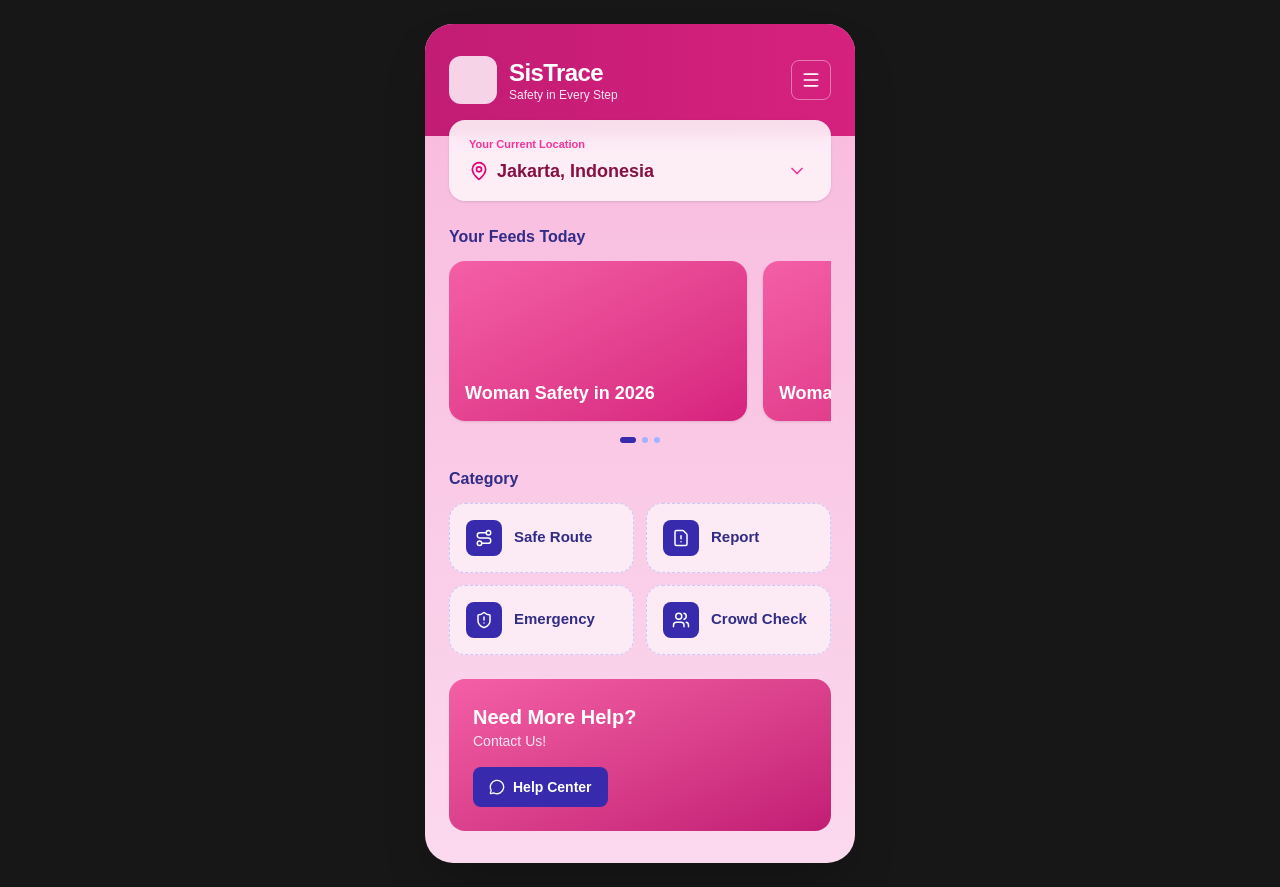
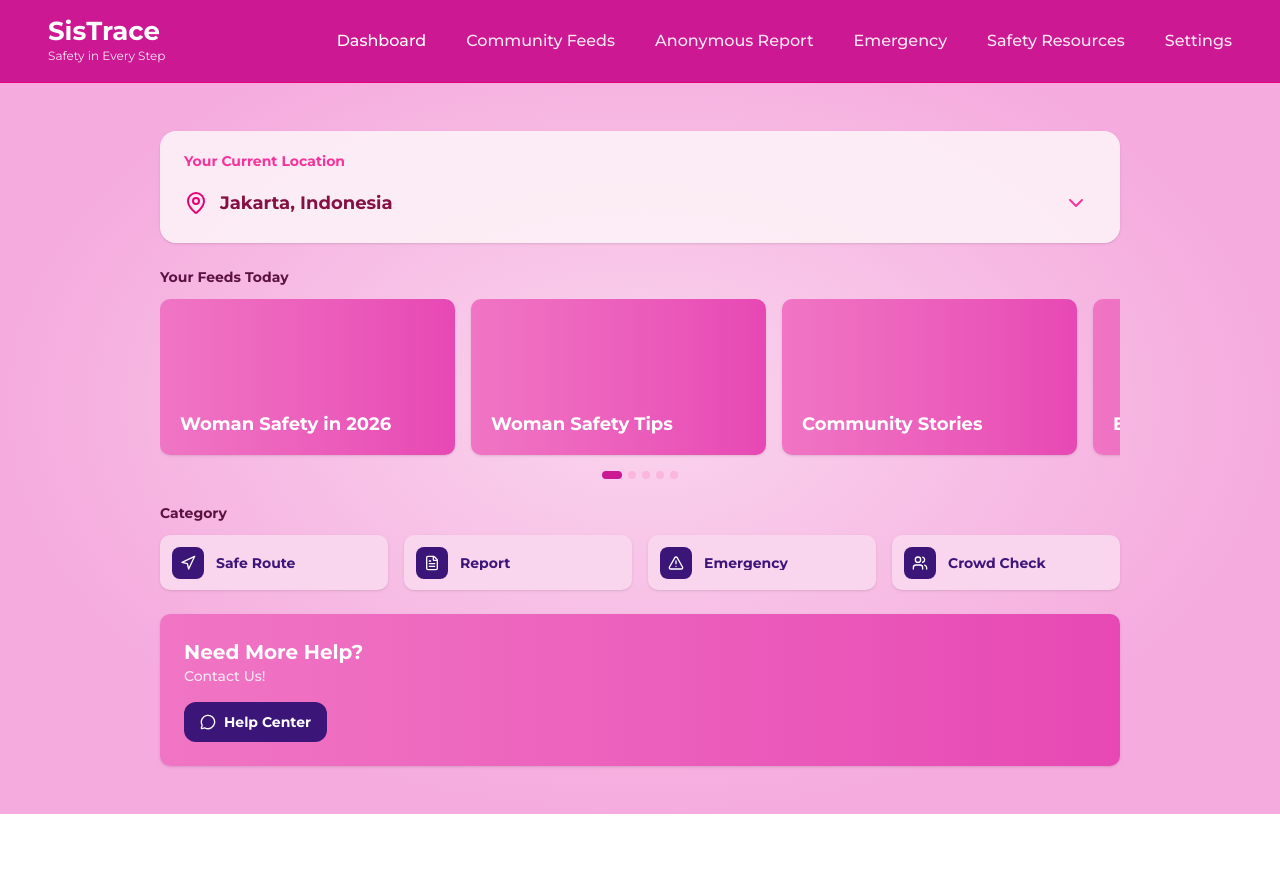
Before and after one commit to Sistech-Group-3/finpro_sistech, a Next.js app: page / in a window 1280 px wide. After the commit the page ends 814 px from the top, so only its background shows below. Built offline with nearby package versions, Linux system fonts and the light colour scheme.

Commit message:
Finalized dashboard

```diff
--- a/app/globals.css
+++ b/app/globals.css
@@ -12,15 +12,8 @@
   --font-mono: var(--font-geist-mono);
 }
 
-@media (prefers-color-scheme: dark) {
-  :root {
-    --background: #0a0a0a;
-    --foreground: #ededed;
-  }
-}
-
 body {
-  background: var(--background);
+  background: var(--background-pink, radial-gradient(50% 50% at 50% 50%, var(--Colors-Primary-100, #FAD5EE) 0%, var(--Colors-Primary-200, #F5ABDE) 100%));
   color: var(--foreground);
   font-family: Arial, Helvetica, sans-serif;
 }
--- a/app/layout.tsx
+++ b/app/layout.tsx
@@ -1,10 +1,17 @@
 import type { Metadata } from "next";
 import "./globals.css";
 import Navbar from "@/components/Navbar";
+import { Montserrat } from "next/font/google";
+
+const montserrat = Montserrat({
+  subsets: ["latin"],
+  weight: ["400", "500", "700"],
+});
 
 export const metadata: Metadata = {
-  title: "SisTrace - Safety in Every Step",
-  description: "Women safety platform: safe routes, anonymous reporting, and emergency support.",
+  title: "SisTrace — Safety in Every Step",
+  description:
+    "Women safety platform: safe routes, anonymous reporting, and emergency support.",
 };
 
 export default function RootLayout({
@@ -14,14 +21,14 @@ export default function RootLayout({
 }>) {
   return (
     <html lang="en">
-      <body>
-        <div className="min-h-screen w-full flex justify-center bg-neutral-900 py-6">
-          <div className="w-full max-w-[430px] min-h-[778px] rounded-[28px] overflow-hidden shadow-2xl bg-gradient-to-b from-[#F8B8DD] to-[#FBD9EE] flex flex-col">
-            <Navbar />
+      <body
+        className={`${montserrat.className} bg-gradient-to-b from-[#F8B8DD] to-[#FBD9EE] min-h-screen`}
+      >
+        <Navbar />
 
-            <div className="flex-1 px-6 -mt-4 space-y-6 pb-8">{children}</div>
-          </div>
-        </div>
+        <main className="max-w-7xl mx-auto px-6 lg:px-8 xl:px-10 py-6 space-y-8">
+          {children}
+        </main>
       </body>
     </html>
   );
--- a/app/page.tsx
+++ b/app/page.tsx
@@ -2,31 +2,19 @@ import LocationCard from "@/components/LocationCard";
 import FeedsCarousel from "@/components/FeedsCarousel";
 import CategoryGrid from "@/components/CategoryGrid";
 import HelpCenterCard from "@/components/HelpCenterCard";
-import { Route, FileWarning, ShieldAlert, Users } from "lucide-react";
-
-const CATEGORIES = [
-  { label: "Safe Route", icon: Route, href: "/safe-route" },
-  { label: "Report", icon: FileWarning, href: "/anonymous-report" },
-  { label: "Emergency", icon: ShieldAlert, href: "/emergency" },
-  { label: "Crowd Check", icon: Users, href: "/crowd-check" },
-];
 
 export default function DashboardPage() {
   return (
-    <>
-      <LocationCard />
+    <main className="mx-auto max-w-5xl px-4 pt-3 pb-6 sm:px-6 sm:pt-6 lg:px-8 flex flex-col gap-5 sm:gap-6">
+      <div className="w-full">
+        <LocationCard />
+      </div>
+
       <FeedsCarousel />
 
-      <div>
-        <h2 className="font-bold text-indigo-900 mb-3">Category</h2>
-        <div className="grid grid-cols-2 gap-3">
-          {CATEGORIES.map((cat) => (
-            <CategoryGrid key={cat.label} {...cat} />
-          ))}
-        </div>
-      </div>
+      <CategoryGrid />
 
       <HelpCenterCard />
-    </>
+    </main>
   );
 }
--- a/components/CategoryGrid.tsx
+++ b/components/CategoryGrid.tsx
@@ -1,24 +1,65 @@
 import Link from "next/link";
-import { LucideIcon } from "lucide-react";
+import {
+  LucideIcon,
+  Navigation,
+  FileText,
+  AlertTriangle,
+  Users,
+} from "lucide-react";
 
-interface CategoryCardProps {
+interface Category {
   label: string;
   icon: LucideIcon;
   href: string;
 }
 
-export default function CategoryGrid({ label, icon: Icon, href }: CategoryCardProps) {
+const CATEGORIES: Category[] = [
+  {
+    label: "Safe Route",
+    icon: Navigation,
+    href: "/safe-route",
+  },
+  {
+    label: "Report",
+    icon: FileText,
+    href: "/anonymous-report",
+  },
+  {
+    label: "Emergency",
+    icon: AlertTriangle,
+    href: "/emergency",
+  },
+  {
+    label: "Crowd Check",
+    icon: Users,
+    href: "/crowd-check",
+  },
+];
+
+export default function CategoryGrid() {
   return (
+    <div>
+      <h2 className="font-bold text-[#5B1242] mb-3 text-sm">
+        Category
+      </h2>
+
+      <div className="grid grid-cols-2 sm:grid-cols-4 gap-3 sm:gap-4">
+        {CATEGORIES.map(({ label, icon: Icon, href }) => (
           <Link
+            key={label}
             href={href}
-      className="rounded-2xl bg-pink-50/80 hover:bg-pink-50 transition-colors px-4 py-4 flex items-center gap-3 border border-dashed border-indigo-300/60"
+            className="rounded-[10px] bg-[#FAD5EE] hover:bg-[#F8C4E6] transition-all pt-[12px] pb-[11px] pl-[12px] pr-[16px] sm:pr-[24px] flex items-center gap-[12px] shadow-sm"
           >
-      <div className="h-9 w-9 rounded-lg bg-indigo-800 flex items-center justify-center shrink-0">
-        <Icon className="h-4.5 w-4.5 text-white" />
+            <div className="h-8 w-8 rounded-[8px] bg-[#3B1578] flex items-center justify-center shrink-0">
+              <Icon className="h-4 w-4 text-white" />
             </div>
-      <span className="font-semibold text-indigo-900 text-[15px] leading-tight">
+
+            <span className="font-bold text-[#3B1578] text-xs sm:text-sm leading-none truncate">
               {label}
             </span>
           </Link>
+        ))}
+      </div>
+    </div>
   );
 }
--- a/components/FeedsCarousel.tsx
+++ b/components/FeedsCarousel.tsx
@@ -6,18 +6,25 @@ const FEEDS = [
   { id: 1, title: "Woman Safety in 2026" },
   { id: 2, title: "Woman Safety Tips" },
   { id: 3, title: "Community Stories" },
+  { id: 4, title: "Emergency Contacts" },
+  { id: 5, title: "Safe Routes Guide" },
 ];
 
 export default function FeedsCarousel() {
   const [activeSlide, setActiveSlide] = useState(0);
   const scrollerRef = useRef<HTMLDivElement>(null);
 
+  const getCardWidth = () => {
+    const el = scrollerRef.current;
+    if (!el || !el.firstElementChild) return 295 + 16;
+    return (el.firstElementChild as HTMLElement).offsetWidth + 16;
+  };
+
   function handleScroll() {
     const el = scrollerRef.current;
     if (!el) return;
-    const cardWidth = el.firstElementChild
-      ? (el.firstElementChild as HTMLElement).offsetWidth + 16
-      : 1;
+
+    const cardWidth = getCardWidth();
     const index = Math.round(el.scrollLeft / cardWidth);
     setActiveSlide(index);
   }
@@ -25,45 +32,76 @@ export default function FeedsCarousel() {
   function goToSlide(index: number) {
     const el = scrollerRef.current;
     if (!el) return;
-    const cardWidth = el.firstElementChild
-      ? (el.firstElementChild as HTMLElement).offsetWidth + 16
-      : 1;
-    el.scrollTo({ left: index * cardWidth, behavior: "smooth" });
+
+    const cardWidth = getCardWidth();
+
+    el.scrollTo({
+      left: index * cardWidth,
+      behavior: "smooth",
+    });
+
     setActiveSlide(index);
   }
 
   return (
     <div>
-      <h2 className="font-bold text-indigo-900 mb-3">Your Feeds Today</h2>
+      <h2 className="font-bold text-[#5B1242] mb-3 text-sm">
+        Your Feeds Today
+      </h2>
 
+      {/* Carousel Container */}
       <div
         ref={scrollerRef}
         onScroll={handleScroll}
-        className="flex gap-4 overflow-x-auto scrollbar-hide snap-x snap-mandatory pb-1"
+        className="
+          flex
+          gap-4
+          overflow-x-auto
+          snap-x snap-mandatory
+          scrollbar-hide
+          pb-1
+        "
       >
         {FEEDS.map((feed) => (
           <div
             key={feed.id}
-            className="snap-start shrink-0 w-[78%] h-40 rounded-2xl bg-gradient-to-br from-[#F45FA6] to-[#D6217E] p-4 flex items-end shadow-sm"
+            className="
+              snap-start
+              shrink-0
+              w-[295px]
+              h-[156px]
+              rounded-[10px]
+              bg-gradient-to-r
+              from-[#F075C4]
+              to-[#E748B4]
+              p-4 sm:p-5
+              flex items-end
+              shadow-sm
+              hover:shadow-md
+              transition-shadow
+            "
           >
-            <p className="text-white font-extrabold text-lg leading-tight">
+            <p className="text-white font-bold text-lg leading-tight">
               {feed.title}
             </p>
           </div>
         ))}
       </div>
 
+      {/* Dot indicator */}
       <div className="flex items-center justify-center gap-1.5 mt-3">
         {FEEDS.map((_, i) => (
           <button
             key={i}
             onClick={() => goToSlide(i)}
-            aria-label={`Ke slide ${i + 1}`}
+            aria-label={`Go to slide ${i + 1}`}
             className="p-1 -m-1"
           >
             <span
-              className={`block h-1.5 rounded-full transition-all ${
-                i === activeSlide ? "w-4 bg-indigo-800" : "w-1.5 bg-indigo-300"
+              className={`block h-2 rounded-full transition-all duration-300 ${
+                i === activeSlide
+                  ? "w-5 bg-[#CC1893]"
+                  : "w-2 bg-pink-300/60"
               }`}
             />
           </button>
--- a/components/HelpCenterCard.tsx
+++ b/components/HelpCenterCard.tsx
@@ -1,21 +1,36 @@
-import Link from "next/link";
+"use client";
+
 import { MessageCircle } from "lucide-react";
 
-export default function HelpCenterCard() {
+interface HelpCenterCardProps {
+  onContactClick?: () => void;
+}
+
+export default function HelpCenterCard({ onContactClick }: HelpCenterCardProps) {
+  function handleClick() {
+    if (onContactClick) {
+      onContactClick();
+    } else {
+      alert("Coming soon!");
+    }
+  }
+
   return (
-    <div className="relative rounded-2xl bg-gradient-to-br from-[#F45FA6] to-[#C21C74] px-6 py-6 overflow-hidden">
-      <h3 className="text-white font-extrabold text-xl relative z-10">
+    <div className="relative rounded-[10px] bg-gradient-to-r from-[#F075C4] to-[#E748B4] p-5 sm:p-6 overflow-hidden shadow-sm">
+      <h3 className="text-white font-bold text-lg sm:text-xl">
         Need More Help?
       </h3>
-      <p className="text-pink-100 text-sm mb-4 relative z-10">Contact Us!</p>
+      <p className="text-pink-100 text-xs sm:text-sm mb-4 font-medium">
+        Contact Us!
+      </p>
 
-      <Link
-        href="/help-center"
-        className="relative z-10 inline-flex items-center gap-2 rounded-lg bg-indigo-800 text-white text-sm font-semibold px-4 py-2.5 hover:bg-indigo-700 transition-colors"
+      <button
+        onClick={handleClick}
+        className="flex items-center gap-2 rounded-xl bg-[#3B1578] text-white text-xs sm:text-sm font-semibold px-4 py-2.5 hover:bg-[#2F1061] transition-colors active:scale-95"
       >
         <MessageCircle className="h-4 w-4" />
         Help Center
-      </Link>
+      </button>
     </div>
   );
 }
--- a/components/LocationCard.tsx
+++ b/components/LocationCard.tsx
@@ -1,7 +1,7 @@
 "use client";
 
 import { useState, useRef, useEffect } from "react";
-import { MapPin, ChevronDown, Loader2 } from "lucide-react";
+import { MapPin, ChevronDown } from "lucide-react";
 
 const CITY_OPTIONS = [
   "Jakarta, Indonesia",
@@ -17,16 +17,22 @@ export default function LocationCard() {
   const [loading, setLoading] = useState(false);
   const [error, setError] = useState<string | null>(null);
   const [open, setOpen] = useState(false);
+
   const containerRef = useRef<HTMLDivElement>(null);
 
   useEffect(() => {
     function handleClickOutside(e: MouseEvent) {
-      if (containerRef.current && !containerRef.current.contains(e.target as Node)) {
+      if (
+        containerRef.current &&
+        !containerRef.current.contains(e.target as Node)
+      ) {
         setOpen(false);
       }
     }
+
     document.addEventListener("mousedown", handleClickOutside);
-    return () => document.removeEventListener("mousedown", handleClickOutside);
+    return () =>
+      document.removeEventListener("mousedown", handleClickOutside);
   }, []);
 
   function detectLocation() {
@@ -47,6 +53,7 @@ export default function LocationCard() {
           const res = await fetch(
             `https://nominatim.openstreetmap.org/reverse?format=json&lat=${latitude}&lon=${longitude}`
           );
+
           const data = await res.json();
 
           const city =
@@ -55,6 +62,7 @@ export default function LocationCard() {
             data.address?.village ||
             data.address?.county ||
             "Lokasi tidak diketahui";
+
           const country = data.address?.country || "";
 
           setLocation(country ? `${city}, ${country}` : city);
@@ -64,13 +72,9 @@ export default function LocationCard() {
           setLoading(false);
         }
       },
-      (err) => {
+      () => {
         setLoading(false);
-        if (err.code === err.PERMISSION_DENIED) {
-          setError("Izin lokasi ditolak");
-        } else {
-          setError("Gagal mendapatkan lokasi");
-        }
+        setError("Gagal mendapatkan lokasi");
       }
     );
   }
@@ -82,61 +86,65 @@ export default function LocationCard() {
   }
 
   return (
-    <div ref={containerRef} className="relative">
-      <div className="rounded-2xl bg-pink-50/90 backdrop-blur px-5 py-4 shadow-sm">
-        <p className="text-[11px] font-semibold text-pink-500 mb-1">
+    <div
+      ref={containerRef}
+      className="relative w-full"
+    >
+      <div className="rounded-2xl bg-pink-50/90 shadow-sm px-4 sm:px-6 py-5">
+        <p className="mb-3 text-sm font-semibold text-pink-500">
           Your Current Location
         </p>
-        <div className="flex items-center justify-between gap-2">
+
+        <div className="flex items-center gap-4">
           <button
             onClick={detectLocation}
             disabled={loading}
-            className="flex items-center gap-2 min-w-0 text-left disabled:opacity-70"
-            title="Deteksi lokasi otomatis"
+            className="flex flex-1 min-w-0 items-center gap-3 text-left"
           >
-            <MapPin className="h-5 w-5 text-pink-600 shrink-0" />
-            <span className="font-semibold text-pink-900 text-lg truncate">
-              {loading ? "Mendeteksi lokasi..." : location}
+            <MapPin className="h-6 w-6 shrink-0 text-pink-600" />
+
+            <span className="truncate text-lg font-semibold text-pink-900">
+              {loading ? "Detecting location..." : location}
             </span>
           </button>
 
           <button
             onClick={() => setOpen((o) => !o)}
-            aria-label="Pilih kota lain"
-            className="shrink-0 p-1 rounded-md hover:bg-pink-100/60 transition-colors"
+            className="flex h-10 w-10 shrink-0 items-center justify-center rounded-xl hover:bg-pink-100 transition"
           >
-            {loading ? (
-              <Loader2 className="h-5 w-5 text-pink-500 animate-spin" />
-            ) : (
-              <ChevronDown
-                className={`h-5 w-5 text-pink-500 transition-transform ${
-                  open ? "rotate-180" : ""
-                }`}
-              />
-            )}
+            <ChevronDown
+              className={`h-6 w-6 text-pink-500 transition-transform ${
+                open ? "rotate-180" : ""
+              }`}
+            />
           </button>
         </div>
-        {error && <p className="text-xs text-red-500 mt-1">{error}</p>}
+
+        {error && (
+          <p className="mt-2 text-xs text-red-500">
+            {error}
+          </p>
+        )}
       </div>
 
       {open && (
-        <div className="absolute left-0 right-0 mt-2 z-20 rounded-2xl bg-white shadow-xl border border-pink-100 overflow-hidden py-1">
+        <div className="absolute left-0 right-0 mt-2 z-20 rounded-2xl border border-pink-100 bg-white shadow-xl overflow-hidden">
           <button
             onClick={detectLocation}
-            className="w-full flex items-center gap-2 px-4 py-2.5 text-sm font-medium text-indigo-900 hover:bg-pink-50 transition-colors border-b border-pink-50"
+            className="flex w-full items-center gap-2 border-b border-pink-100 px-4 py-3 text-left text-gray-800 hover:bg-pink-50"
           >
             <MapPin className="h-4 w-4 text-pink-500" />
-            Gunakan lokasi saat ini
+            <span className="font-medium">Use Current Location</span>
           </button>
 
           {CITY_OPTIONS.map((city) => (
             <button
               key={city}
               onClick={() => selectCity(city)}
-              className={`w-full text-left px-4 py-2.5 text-sm font-medium transition-colors ${
+              className={`w-full px-4 py-3 text-left transition-colors ${
                 city === location
-                  ? "bg-pink-50 text-pink-700"
-                  : "text-indigo-900 hover:bg-neutral-50"
+                  ? "bg-pink-50 font-semibold text-pink-700"
+                  : "text-gray-800 hover:bg-pink-50"
               }`}
             >
               {city}
--- a/components/Navbar.tsx
+++ b/components/Navbar.tsx
@@ -16,8 +16,8 @@ import {
 
 const NAV_ITEMS = [
   { label: "Dashboard", href: "/", icon: LayoutGrid },
-  { label: "Community Feeds", href: "/feed", icon: MessageSquare },
-  { label: "Anonymous Report", href: "/report", icon: UserCheck },
+  { label: "Community Feeds", href: "/community-feeds", icon: MessageSquare },
+  { label: "Anonymous Report", href: "/anonymous-report", icon: UserCheck },
   { label: "Emergency", href: "/emergency", icon: ShieldAlert },
   { label: "Safety Resources", href: "/safety-resources", icon: BookOpen },
   { label: "Settings", href: "/settings", icon: Settings },
@@ -27,48 +27,70 @@ export default function Navbar() {
   const pathname = usePathname();
   const [open, setOpen] = useState(false);
 
+
   return (
     <div className="relative">
-      <header className="bg-gradient-to-r from-[#C21C74] to-[#D6217E] px-6 pt-8 pb-8 flex items-center justify-between">
-        <Link href="/" className="flex items-center gap-3">
-          <div className="h-12 w-12 rounded-xl bg-pink-100/90" />
-          <div>
-            <h1 className="text-white font-extrabold text-2xl leading-tight tracking-tight">
+      <header className="sticky top-0 z-50 border-b border-pink-600 bg-[#CC1893]">
+        <div className="mx-auto flex h-[82px] w-full items-center justify-between px-8 sm:px-6 lg:px-12">
+          <Link href="/" className="flex flex-col">
+            <h1 className="text-[26px] font-bold leading-none text-white">
               SisTrace
             </h1>
-            <p className="text-pink-100 text-xs leading-tight">
+            <p className="mt-1 text-xs text-pink-100">
               Safety in Every Step
             </p>
-          </div>
-        </Link>
+          </Link>
 
-        <button
-          onClick={() => setOpen((o) => !o)}
-          aria-label={open ? "Close menu" : "Open menu"}
-          aria-expanded={open}
-          className="h-10 w-10 rounded-lg border border-white/40 flex items-center justify-center text-white hover:bg-white/10 transition-colors"
-        >
-          {open ? <X className="h-5 w-5" /> : <Menu className="h-5 w-5" />}
-        </button>
+          {/* Desktop */}
+          <nav className="hidden lg:flex items-center gap-8 xl:gap-10">
+            {NAV_ITEMS.map(({ label, href }) => {
+              const active = pathname === href;
+
+              return (
+                <Link
+                  key={href}
+                  href={href}
+                  className={`text-base font-medium transition ${
+                    active
+                      ? "text-white"
+                      : "text-pink-100 hover:text-white"
+                  }`}
+                >
+                  {label}
+                </Link>
+              );
+            })}
+          </nav>
+
+          {/* Mobile */}
+          <button
+            onClick={() => setOpen(!open)}
+            className="flex h-11 w-11 items-center justify-center rounded-xl border border-white/30 text-white lg:hidden mr-3 sm:mr-0"
+          >
+            {open ? <X size={22} /> : <Menu size={22} />}
+          </button>
+        </div>
       </header>
 
+      {/* Dropdown menu */}
       {open && (
         <>
           <button
             aria-hidden
             onClick={() => setOpen(false)}
-            className="fixed inset-0 z-30 bg-black/20"
+            className="fixed inset-0 z-30 bg-black/20 lg:hidden"
           />
 
-          <nav className="absolute right-6 top-[calc(100%-1.25rem)] z-40 w-64 rounded-2xl bg-white shadow-xl border border-pink-100 overflow-hidden py-2">
+          <nav className="absolute right-4 top-full mt-2 z-40 w-64 rounded-2xl border border-pink-100 bg-white py-2 shadow-xl lg:hidden">
             {NAV_ITEMS.map(({ label, href, icon: Icon }) => {
               const active = pathname === href;
+
               return (
                 <Link
                   key={href}
                   href={href}
                   onClick={() => setOpen(false)}
-                  className={`flex items-center gap-3 px-4 py-2.5 text-sm font-medium transition-colors ${
+                  className={`flex items-center gap-3 px-4 py-3 text-sm font-medium ${
                     active
                       ? "bg-pink-50 text-pink-700"
                       : "text-indigo-900 hover:bg-neutral-50"
```
Lines whose indentation alone changed are shown as unchanged.
